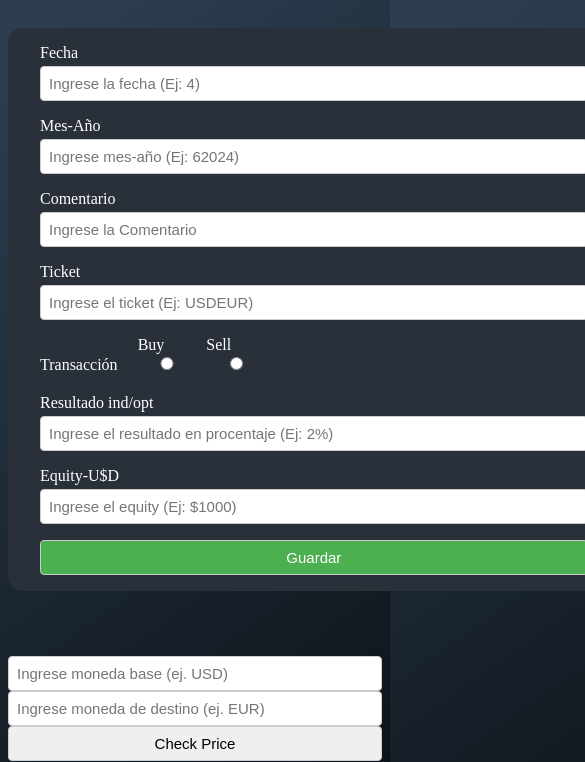
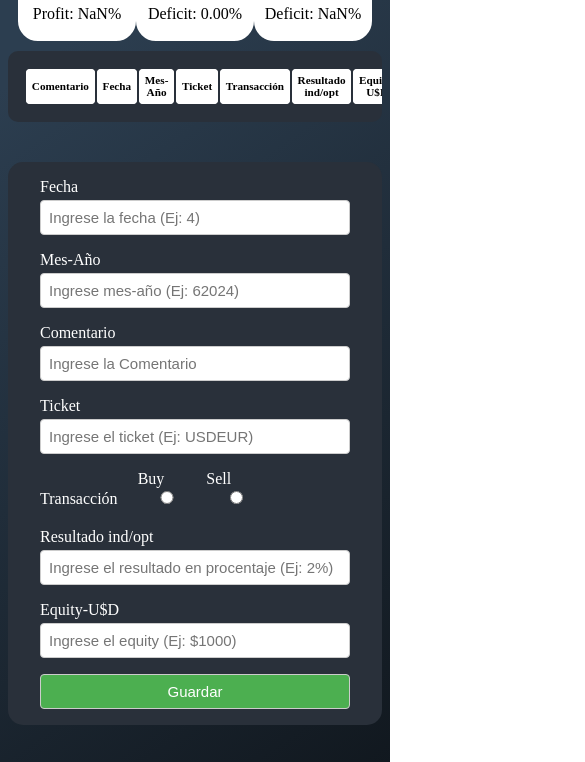
Before and after one commit to Pablo704/Preentrega-N-2-JavaScript, a plain HTML site: page index.html in a window 390 px wide. Shown: the part 196-958 px from the top of the page, 585 px wide, since content can reach past the window. Drawn offline with Linux system fonts and the light colour scheme; some packages are replaced by stand-ins of ours; a script that the page names is missing.

Commit message:
ya responsivo

```diff
--- a/css/style.css
+++ b/css/style.css
@@ -1,23 +1,8 @@
-.layout {
-  display: grid;
-  gap: 4px;
-  grid-template-rows: 40px 40px auto 60px 60px 40px;
-  grid-template-columns: 1fr;
-  grid-template-areas:
-    'header'
-    'sidebar'
-    'main'
-    'widget'
-    'statistics'
-    'footer';
-  height: 100vh;
-}
+
 body {
-
   background: rgb(44, 62, 80);
   background: linear-gradient(145deg, rgba(44, 62, 80, 1) 14%, rgba(3, 4, 5, 1) 85%);
 }
-
 @media (min-width: 768px) {
   .layout {
     grid-template-rows: 40px auto 80px 40px;
@@ -28,10 +13,10 @@ body {
       'sidebar widget statistics'
       'footer footer footer';
   }
+
 }
 header {
-  display: none;
-  /*grid-area: header;
+  grid-area: header;
   display: flex;
   align-items: center;
   justify-content: center;
@@ -39,12 +24,18 @@ header {
   font-size: 16px;
   color: white;
   border-radius: 0 0 10px 10px;
-  max-width: 100%;*/
+  max-width: 100%;
 }
 footer {
-  display: none;
+  display: flex;
+  align-items: center;
+  justify-content: center;
   grid-area: footer;
-  background-color:#29303A;
+  background-color: #29303A;
+  font-size: 16px;
+  color: white;
+  border-radius: 10px 10px 0 0;
+  margin-top: 10px;
 }
 .sidebar {
   grid-area: sidebar;
@@ -135,8 +126,9 @@ tbody {
   border-radius: 10px;
   background-color: #29303a;
   padding: 1rem;
-  max-width: 95%;
+  max-width: 95%; /* Máximo ancho del contenedor */
   margin-bottom: 40px;
+  overflow-x: auto; /* Scroll horizontal si el contenido es demasiado ancho */
 }
 /* Fila de la tabla */
 tr {
@@ -145,16 +137,14 @@ tr {
 /* Celda de la tabla */
 th,
 td {
-  flex: 1 1 0%;
-  height: 1.5rem;
+  height: 1.5rem; /* Altura fija */
   border-radius: 0.25rem;
   border: solid #ffffff 1px;
   background-color: #ffffff;
-  padding: 0.5rem;
-  font-size: 0.9rem;
+  padding: 0.3rem;
+  font-size: 0.7rem;
   outline: none;
   transition: box-shadow 0.3s, border-color 0.3s;
-  width: 95%;
 }
 /* Botón en la celda de la tabla */
 td button {
--- a/index.html
+++ b/index.html
@@ -33,7 +33,8 @@
       </div>
     </nav>
     <main>
-      <section class="tabla">
+      <section>
+      <div class="tabla">
                 <table id="transactiontable">
                     <tr>
                       <th>Comentario</th>
@@ -46,8 +47,8 @@
                       <th class="Eliminar">Eliminar</th>
                     </tr>
                 </table>
-      </section>
-      <section class="form-section">
+              </div>
+      <div class="form-section">
         <form id="transactionForm" class="form" name="transactionForm">
           <div class="form-group">
             <label for="fecha">Fecha</label>
@@ -89,6 +90,7 @@
                 <button class="save-button">Guardar</button>
             </div>
         </div>
+      </div>
     </section>
     </main>
     <article class="widget">
```
